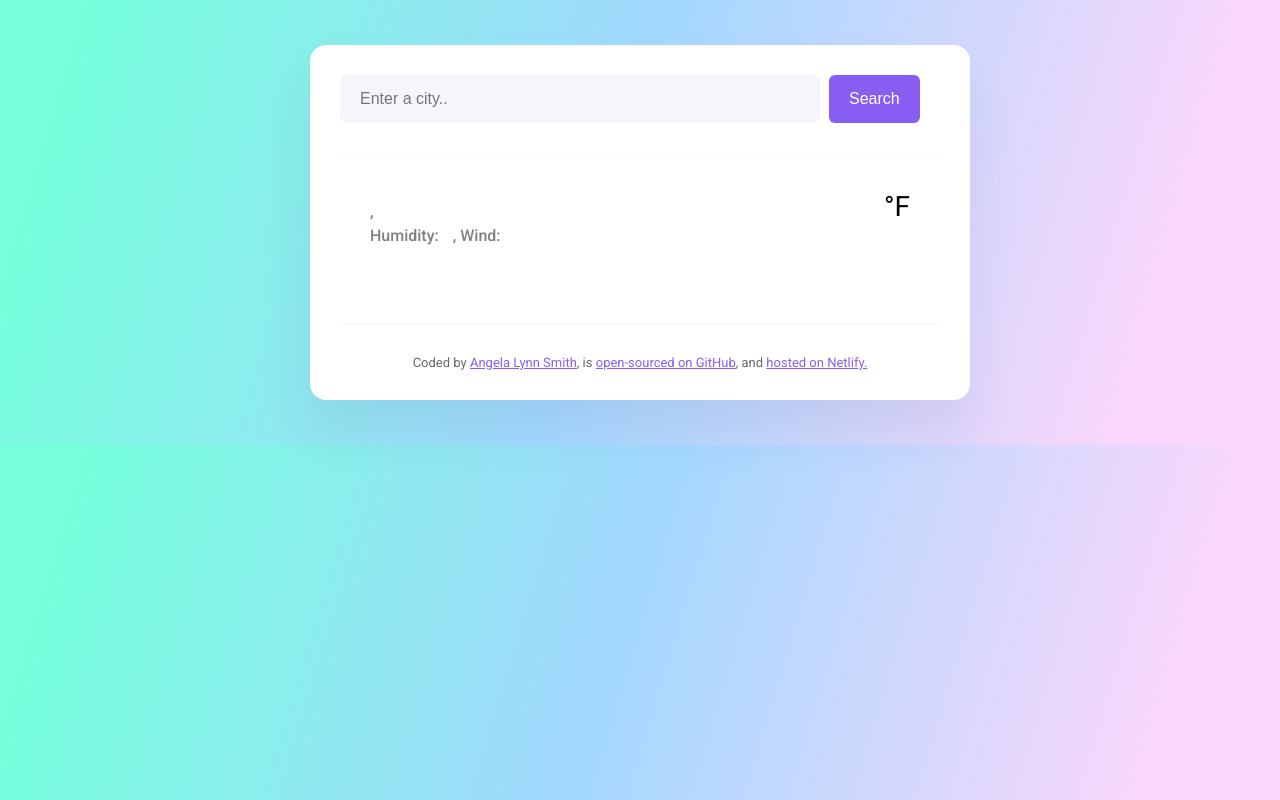
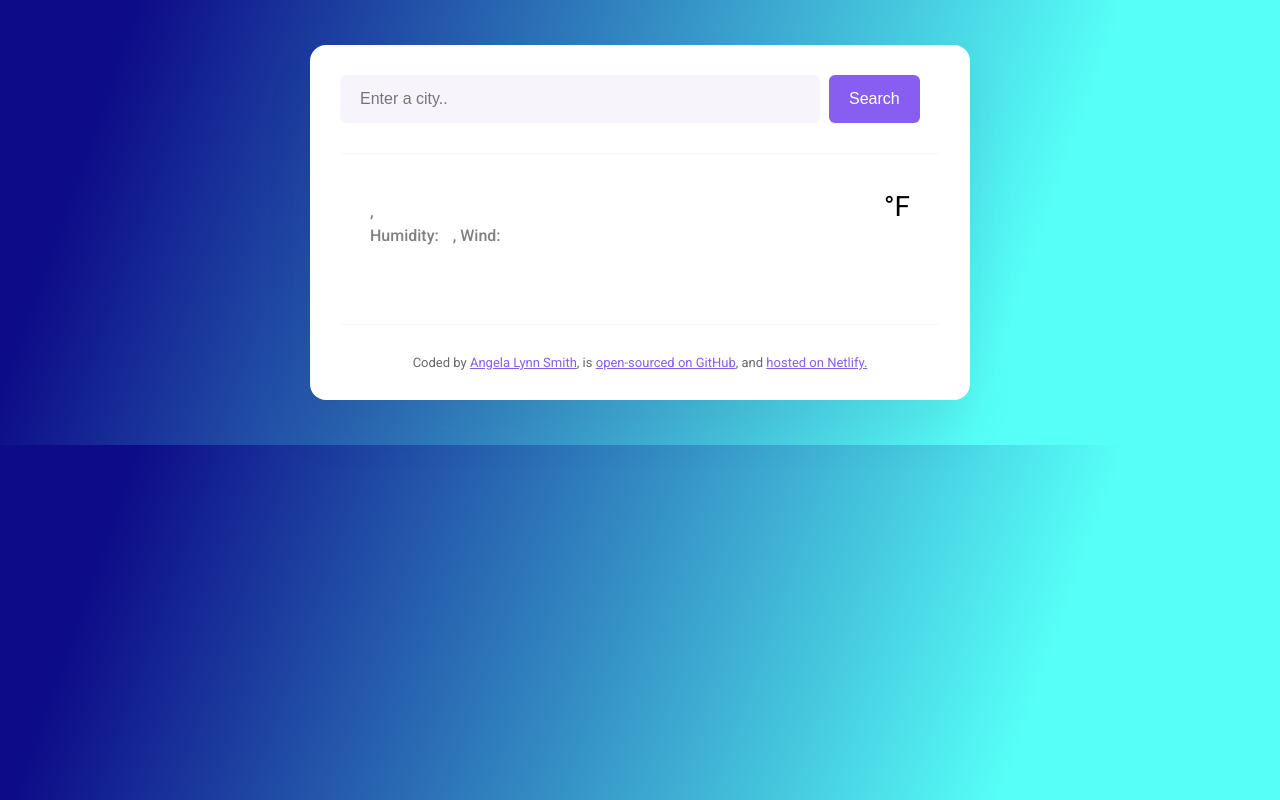
Before and after one commit to AngelaLynnSmith/plus-final-project, a website built with Parcel: page index.html in a window 1280 px wide. Built offline with nearby package versions, Linux system fonts and the light colour scheme; no server answers.

Commit message:
updated CSS gradient

```diff
--- a/src/style.css
+++ b/src/style.css
@@ -1,12 +1,9 @@
 body {
-  background: linear-gradient(
-    106.8deg,
-    rgb(117, 255, 220) 6%,
-    rgb(163, 216, 255) 47.6%,
-    rgb(248, 215, 251) 87.8%
-  );
-
-  font-family: "Roboto", sans-serif;
+background: linear-gradient(109.5deg,
+rgb(13, 11, 136)
+9.4%,
+rgb(86, 255, 248) 78.4%);
+font-family: "Roboto", sans-serif;
 }
 
 a {
```
